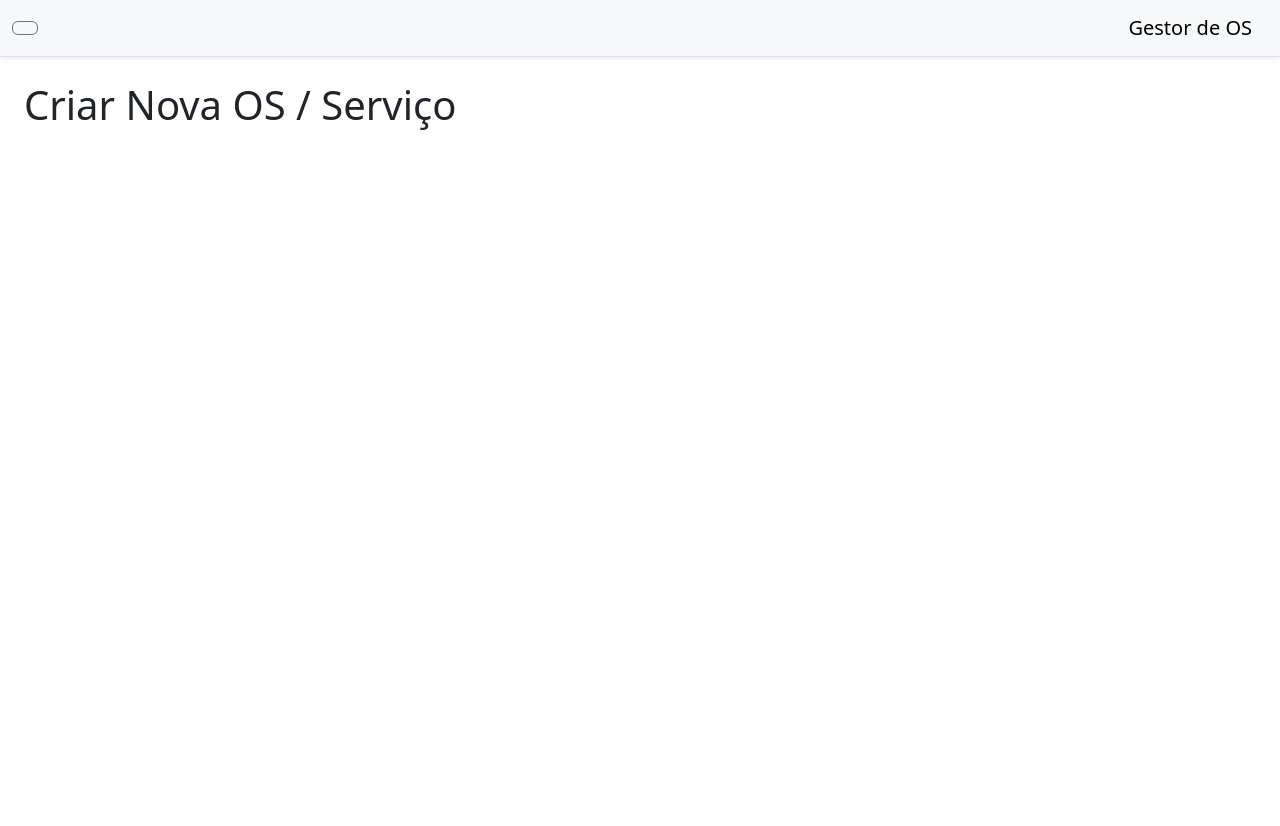
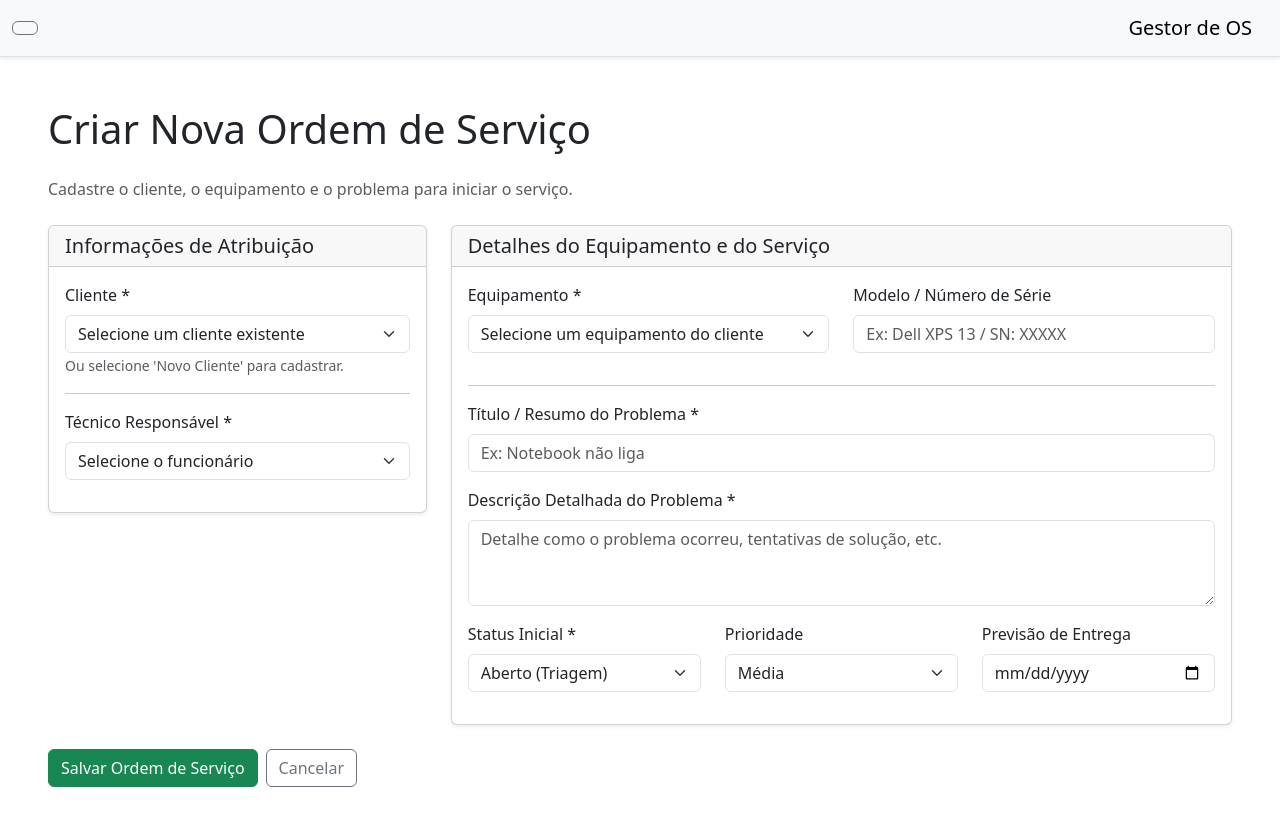
Before and after one commit to zPlcs/Gestor-de-Assistencia-tecnica, a React (Create React App) app in the folder main/: page /os/novo in a window 1280 px wide. Shown: the top 826 px of the page. Before the commit the page ends 800 px from the top, so only its background shows below. Built offline with nearby package versions, Linux system fonts and the light colour scheme.

Commit message:
Formulário de OS desenvolvido

```diff
--- a/main/src/App.js
+++ b/main/src/App.js
@@ -6,6 +6,7 @@ import { BrowserRouter as Router, Routes, Route } from 'react-router-dom';
 import Layout from './components/Layout';
 import Login from './pages/Login';
 import Dashboard from './pages/Dashboard';
+import CriarOS from './pages/CriarOS'
 
 // Placeholder para as páginas futuras
 const Clientes = () => <h1>Gerenciar Clientes</h1>;
@@ -34,7 +35,7 @@ function App() {
                 <Route path="/funcionarios" element={<Funcionarios />} />
                 <Route path="/os" element={<OrdensServico />} />
                 {/* Rota de criação pode ser a mesma do gerenciar, mas com um parâmetro, por exemplo */}
-                <Route path="/os/novo" element={<h1>Criar Nova OS / Serviço</h1>} />
+                <Route path="/os/novo" element={<CriarOS />} /> {/* <-- NOVA ROTA */}
               </Routes>
             </Layout>
           }
--- /dev/null
+++ b/main/src/pages/CriarOS.js
@@ -0,0 +1,161 @@
+// src/pages/CriarOS.js
+
+import React, { useState } from 'react';
+import { Container, Row, Col, Card, Form, Button } from 'react-bootstrap';
+
+const CriarOS = () => {
+    // Estados para simular a coleta de dados (removeremos o console.log mais tarde)
+    const [formData, setFormData] = useState({});
+
+    const handleChange = (e) => {
+        setFormData({ ...formData, [e.target.name]: e.target.value });
+    };
+
+    const handleSubmit = (e) => {
+        e.preventDefault();
+        console.log('Dados da Nova OS (Simulado):', formData);
+        alert('Formulário de OS pronto. Próximo passo será integrar com o Backend para salvar os dados.');
+    };
+
+    return (
+        <Container fluid className="p-4">
+            <h1 className="mb-4">Criar Nova Ordem de Serviço</h1>
+            <p className="text-muted mb-4">Cadastre o cliente, o equipamento e o problema para iniciar o serviço.</p>
+
+            <Form onSubmit={handleSubmit}>
+                <Row>
+
+                    {/* ---------------------------------------------------------------------- */}
+                    {/* COLUNA 1: Cliente e Funcionário (Entidades Relacionadas) - Largura 4 */}
+                    {/* ---------------------------------------------------------------------- */}
+                    <Col lg={4}>
+                        <Card className="shadow-sm mb-4">
+                            <Card.Header as="h5">Informações de Atribuição</Card.Header>
+                            <Card.Body>
+
+                                {/* SELEÇÃO/CADASTRO DE CLIENTE */}
+                                <Form.Group className="mb-3">
+                                    <Form.Label>Cliente *</Form.Label>
+                                    <Form.Select name="clienteId" onChange={handleChange} required>
+                                        <option value="">Selecione um cliente existente</option>
+                                        <option value="1">Patrik Silva</option>
+                                        <option value="2">Tecno Soluções Ltda.</option>
+                                        <option value="novo">-- Novo Cliente --</option>
+                                    </Form.Select>
+                                    <Form.Text className="text-muted">Ou selecione 'Novo Cliente' para cadastrar.</Form.Text>
+                                </Form.Group>
+
+                                <hr />
+
+                                {/* SELEÇÃO DE FUNCIONÁRIO/TÉCNICO */}
+                                <Form.Group className="mb-3">
+                                    <Form.Label>Técnico Responsável *</Form.Label>
+                                    <Form.Select name="tecnicoId" onChange={handleChange} required>
+                                        <option value="">Selecione o funcionário</option>
+                                        <option value="101">Maria Santos (Técnica Júnior)</option>
+                                        <option value="102">João Alves (Técnico Sênior)</option>
+                                    </Form.Select>
+                                </Form.Group>
+
+                            </Card.Body>
+                        </Card>
+                    </Col>
+
+                    {/* -------------------------------------------------------------------- */}
+                    {/* COLUNA 2: Equipamento e Detalhes da OS (O Coração da Ordem) - Largura 8 */}
+                    {/* -------------------------------------------------------------------- */}
+                    <Col lg={8}>
+                        <Card className="shadow-sm mb-4">
+                            <Card.Header as="h5">Detalhes do Equipamento e do Serviço</Card.Header>
+                            <Card.Body>
+
+                                <Row>
+                                    {/* SELEÇÃO/CADASTRO DE EQUIPAMENTO */}
+                                    <Col md={6}>
+                                        <Form.Group className="mb-3">
+                                            <Form.Label>Equipamento *</Form.Label>
+                                            <Form.Select name="equipamentoId" onChange={handleChange} required>
+                                                <option value="">Selecione um equipamento do cliente</option>
+                                                <option value="e1">Notebook Dell XPS (SN: A1B2C3)</option>
+                                                <option value="e2">Impressora HP Laser (SN: P9X8Y7)</option>
+                                                <option value="novo">-- Novo Equipamento --</option>
+                                            </Form.Select>
+                                        </Form.Group>
+                                    </Col>
+
+                                    {/* NÚMERO DE SÉRIE / IDENTIFICAÇÃO */}
+                                    <Col md={6}>
+                                        <Form.Group className="mb-3">
+                                            <Form.Label>Modelo / Número de Série</Form.Label>
+                                            <Form.Control type="text" name="modelo" onChange={handleChange} placeholder="Ex: Dell XPS 13 / SN: XXXXX" />
+                                        </Form.Group>
+                                    </Col>
+                                </Row>
+
+                                <hr />
+
+                                {/* TÍTULO E DESCRIÇÃO DO PROBLEMA */}
+                                <Form.Group className="mb-3">
+                                    <Form.Label>Título / Resumo do Problema *</Form.Label>
+                                    <Form.Control type="text" name="tituloOS" onChange={handleChange} placeholder="Ex: Notebook não liga" required />
+                                </Form.Group>
+
+                                <Form.Group className="mb-3">
+                                    <Form.Label>Descrição Detalhada do Problema *</Form.Label>
+                                    <Form.Control as="textarea" rows={3} name="descricaoProblema" onChange={handleChange} placeholder="Detalhe como o problema ocorreu, tentativas de solução, etc." required />
+                                </Form.Group>
+                                <Row>
+                                    {/* STATUS E PRIORIDADE */}
+                                    <Col md={4}>
+                                        <Form.Group className="mb-3">
+                                            <Form.Label>Status Inicial *</Form.Label>
+                                            <Form.Select name="status" onChange={handleChange} required>
+                                                <option value="aberto">Aberto (Triagem)</option>
+                                                <option value="analise">Em Análise Técnica</option>
+                                                <option value="orcamento">Aguardando Orçamento</option>
+                                            </Form.Select>
+                                        </Form.Group>
+                                    </Col>
+
+                                    <Col md={4}>
+                                        <Form.Group className="mb-3">
+                                            <Form.Label>Prioridade</Form.Label>
+                                            <Form.Select name="prioridade" onChange={handleChange}>
+                                                <option value="media">Média</option>
+                                                <option value="alta">Alta</option>
+                                                <option value="baixa">Baixa</option>
+                                            </Form.Select>
+                                        </Form.Group>
+                                    </Col>
+
+                                    {/* PREVISÃO DE ENTREGA */}
+                                    <Col md={4}>
+                                        <Form.Group className="mb-3">
+                                            <Form.Label>Previsão de Entrega</Form.Label>
+                                            <Form.Control type="date" name="previsaoEntrega" onChange={handleChange} />
+                                        </Form.Group>
+                                    </Col>
+                                </Row>
+
+                            </Card.Body>
+                        </Card>
+                    </Col>
+
+                </Row>
+
+                <Button
+                    variant="success"
+                    type="submit"
+                    className="me-2"
+                >
+                    Salvar Ordem de Serviço
+                </Button>
+                <Button variant="outline-secondary">
+                    Cancelar
+                </Button>
+            </Form>
+        </Container>
+    );
+};
+
+export default CriarOS;
```
